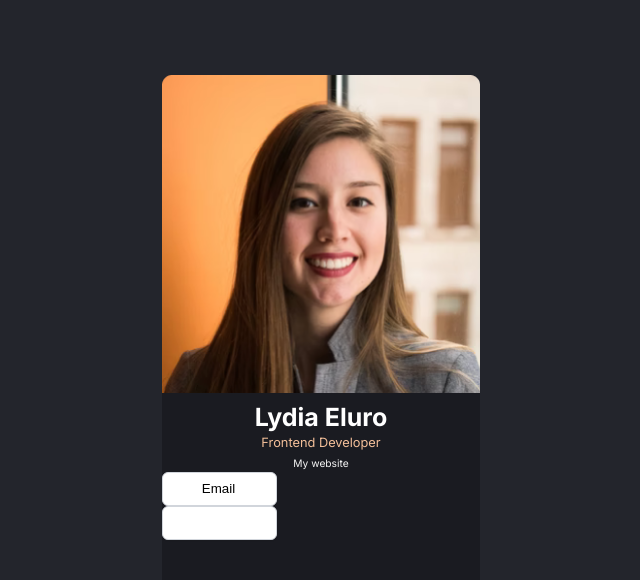
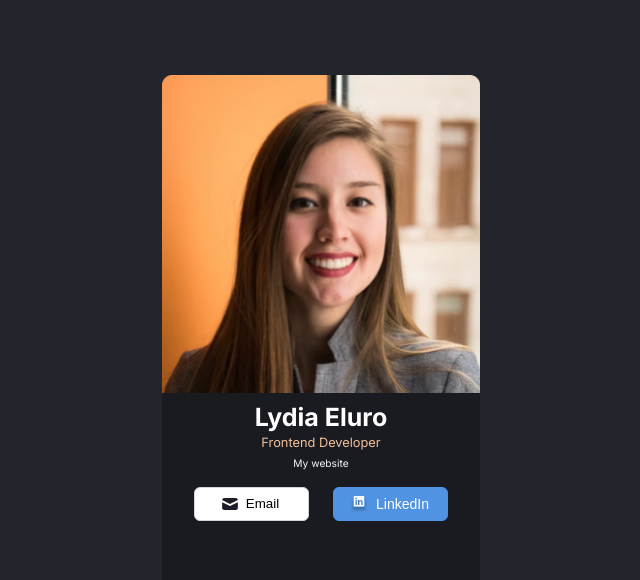
Before and after one commit to elurolydia/digitalBusinessCard, a React (Vite) app: page / in a window 1280 px wide. Shown: the top 580 px of the page, without its empty margins (319-959 px from the left). Built offline with nearby package versions, Linux system fonts and the light colour scheme.

Commit message:
styled buttons

```diff
--- a/src/components/Info.jsx
+++ b/src/components/Info.jsx
@@ -1,5 +1,7 @@
 import React from "react";
-import profilepix from '../assets/profilepix.png'
+import profilepix from '../assets/profilepix.png';
+import icon from '../assets/icon.svg'
+import linkedin from '../assets/linkedin.svg'
 
 
 
@@ -10,9 +12,9 @@ export default function Info () {
             <h1>Lydia Eluro</h1>
             <p>Frontend Developer</p>
             <small>My website</small>
-            <div>
-                <button>Email</button>
-                <button></button>
+            <div className="divbox">
+                <button className="btn1"> <img src={icon}/>Email</button>
+                <button className="btn2"><img src={linkedin}/>LinkedIn</button>
             </div>
         </div>
     )
--- a/src/index.css
+++ b/src/index.css
@@ -59,7 +59,7 @@ font-family: inter, sans-serif;
   color: #F5F5F5;
 }
 
-button {
+.btn1 {
   box-sizing: border-box;
   display: flex;
   flex-direction: row;
@@ -69,10 +69,45 @@ button {
   gap: 8px;
   width: 115px;
   height: 34px;
-  left: 151px;
-  top: 468px;
   background: #FFFFFF;
   border: 1px solid #D1D5DB;
   box-shadow: 0px 1px 2px rgba(0, 0, 0, 0.05);
   border-radius: 6px;
 }
+
+.btn1 img {
+  width: 16px;
+  height: 16px;
+}
+
+.btn2 {
+  display: flex;
+  flex-direction: row;
+  justify-content: center;
+  align-items: center;
+  padding: 9px 13px 9px 11px;
+  gap: 8px;
+  width: 115px;
+  height: 34px;
+  background: #5093E2;
+  border: 1px solid #5093E2;
+  /* box-shadow: 0px 1px 2px #5093E2; */
+  border-radius: 6px;
+  font-weight: 500;
+  font-size: 14px;
+  line-height: 16px;
+  color: #FFFFFF;
+}
+
+.btn2 img {
+  width: 18px;
+  height: 18px;
+  /* filter: drop-shadow(0px 4px 4px rgba(0, 0, 0, 0.25)); */
+}
+
+.divbox {
+  display: flex;
+  justify-content: space-between;
+  padding: 15px 32px;
+  /* background-color: white; */
+}
```
Also changed, not shown: src/assets/Icon.svg (added), src/assets/linkedin.svg (added).
